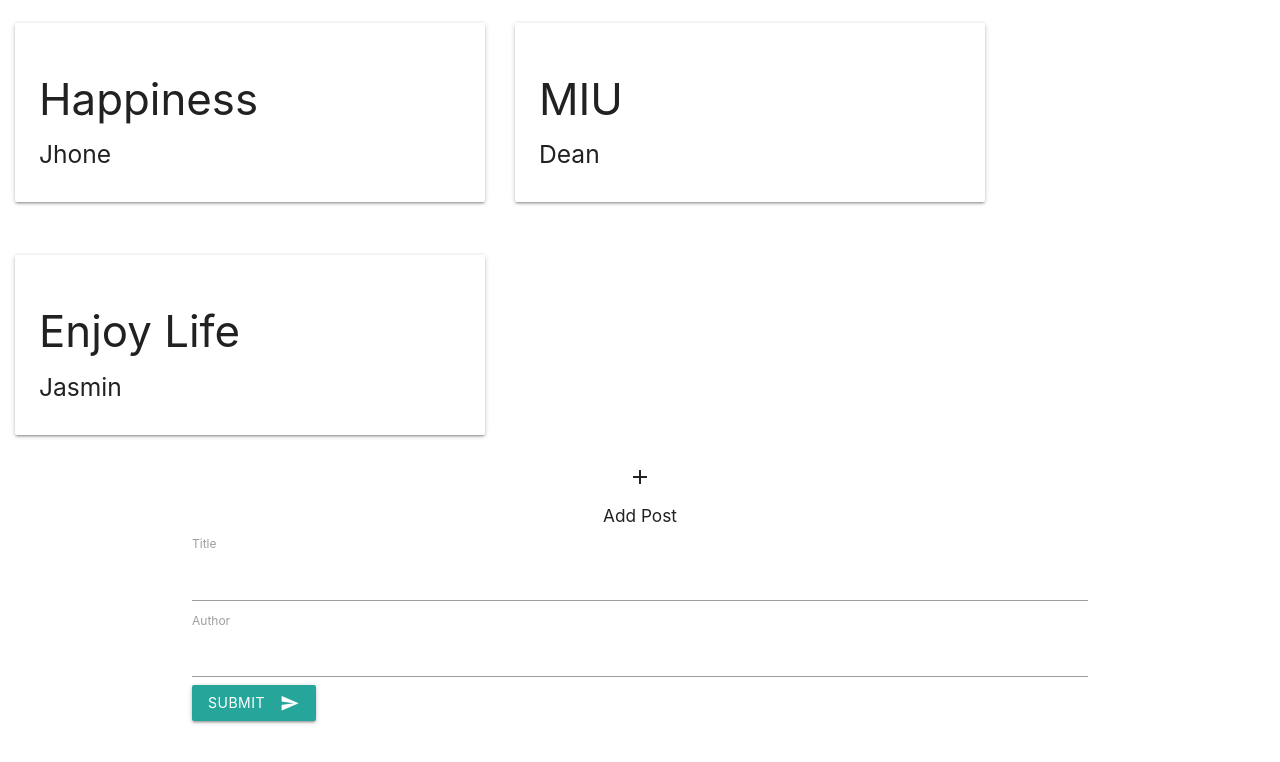
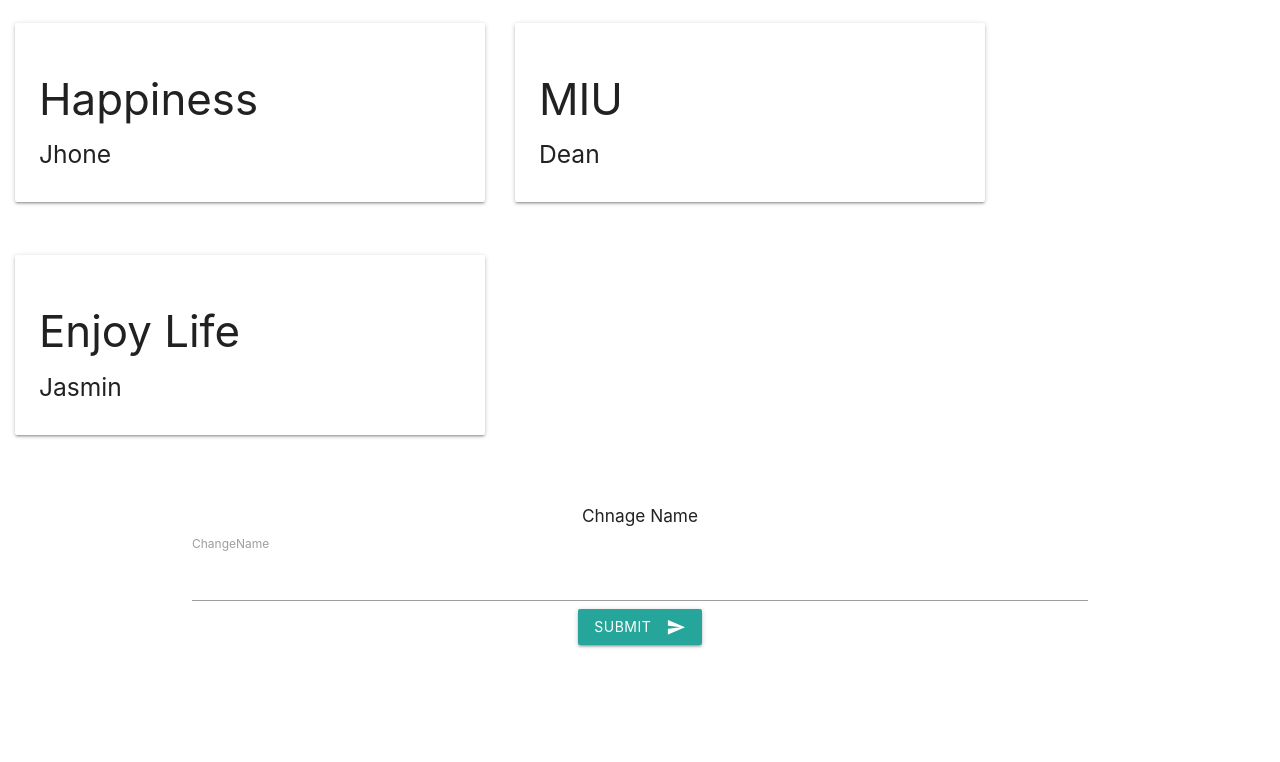
Before and after one commit to YemaneHadis/waa-front-end, a React (Create React App) app: page / in a window 1280 px wide. Shown: the top 762 px of the page. Built offline with nearby package versions, Linux system fonts and the light colour scheme.

Commit message:
Lab 7 Completed

```diff
--- /dev/null
+++ b/src/Dashbored/ChangeTitle.js
@@ -0,0 +1,42 @@
+import { React, useRef } from "react";
+
+
+
+export default function ChangeTitle(props) {
+  const newProductForm = useRef();
+
+  const changeNameClicked = () => {
+    const form = newProductForm.current;
+    const data = {
+      title: form["changename"].value,
+
+
+    };
+    // console.log(props)
+    props.changeTitle(data.title)
+  };
+  return (
+    <div className="container">
+      <form ref={newProductForm}>
+        <div className="center">
+          <i className="material-icons md-48">change</i>
+          <h6 className="center"> Chnage Name </h6>
+        </div>
+
+        <label>ChangeName</label>
+        <input type="text" label={"changename"} name={"changename"} />
+      </form>
+
+      <div className="center">
+        <button
+          className="btn waves-effect waves-light "
+          onClick={changeNameClicked}
+          name="action"
+        >
+          Submit
+          <i class="material-icons right">send</i>
+        </button>
+      </div>
+    </div>
+  );
+}
--- a/src/Dashbored/Dashbored.js
+++ b/src/Dashbored/Dashbored.js
@@ -1,54 +1,36 @@
-import {React,Component} from 'react'
-import Posts from './Posts';
+import { React, useState } from "react";
+import Posts from "./Posts";
 
 import "materialize-css/dist/css/materialize.min.css";
-import NewPost from './NewPost';
+
+import ChangeTitle from "./ChangeTitle";
+import PostDetail from "./PostDetail";
+
+export default function Dashbored() {
+  const changeTitle = (title) => {
+    let newPost = post.slice();
+    newPost[0].title = title;
+    setPost(newPost);
+  };
+
+  const changeActivePost = (post) =>{
+    setActivePost(post);
+    console.log(post.title)
+    console.log("Abrjha");
+  }
 
 
-
-
-export default class Dashbored extends Component {
-    constructor(){
-        super()
-        this.state={
-            posts :  [
-                { id: 111, title: "Happiness", author: "Jhone" },
-                { id: 112, title: "MIU", author: "Dean" },
-                { id: 113, title: "Enjoy Life", author: "Jasmin" }
-            ]
-        }
-    }
-  render() {
-    return (
-     <>
-        <Posts  post={this.state.posts} />
-        <NewPost/>
-     </>
-    )
-  }
+  const [post, setPost] = useState([
+    { id: 111, title: "Happiness", author: "Jhone" },
+    { id: 112, title: "MIU", author: "Dean" },
+    { id: 113, title: "Enjoy Life", author: "Jasmin" },
+  ]);
+  const [activePost, setActivePost] = useState(null);
+  return (
+    <>
+      <Posts post={post} changeActivePost={changeActivePost}/>
+      <ChangeTitle changeTitle={changeTitle} />
+      <PostDetail  post={activePost}/>
+    </>
+  );
 }
-
-
-
-// export default function Dashbored() {
-
-//     const [post, setPost] = useState(
-        // [
-        //     { id: 111, title: "Happiness", author: "Jhone" },
-        //     { id: 112, title: "MIU", author: "Dean" },
-        //     { id: 113, title: "Enjoy Life", author: "Jasmin" }
-        // ]
-//     );
-//   return (
-//     /*
-//         RENDER
-//             POSTS
-//             FORM
-//             POST DERAILS
-//     */
-//    <>
-//    <Posts posts={post} />
-//    </>
-
-//   )
-// }
--- a/src/Dashbored/NewPost.js
+++ /dev/null
@@ -1,38 +0,0 @@
-import { React, useRef } from "react";
-
-export default function NewPost() {
-  const newProductForm = useRef();
-
-  const addButtonClicked = () => {
-    const form = newProductForm.current;
-    const data = {
-      name: form["name"].value,
-      price: form["price"].value,
-    };
-  };
-  return (
-    <div className="NewPost container">
-      <form ref={newProductForm}>
-
-
-          <div className="center">
-            <i class="material-icons md-48">add</i>
-            <h6 className="center"> Add Post </h6>
-          </div>
-
-
-        <label>Title</label>
-        <input type="text" label={"name"} name={"name"} />
-
-        <label>Author</label>
-        <input type="text" label={"price"} name={"price"} />
-      </form>
-
-
-      <button class="btn waves-effect waves-light" onClick={addButtonClicked}  name="action">
-        Submit
-        <i class="material-icons right">send</i>
-      </button>
-    </div>
-  );
-}
--- a/src/Dashbored/Post.js
+++ b/src/Dashbored/Post.js
@@ -1,15 +1,20 @@
 import React from "react";
+import './post.css'
 
 
-import './post.css'
-export default function Post(probs) {
+export default function Post(props) {
+  // console.log(props.post)
+  // const [post,onClick] = {props}
+
+  const changeActivePost = (post) =>console.log(post)
+
   return (
-    <div className="post">
-        <div class="col s12  m5">
-          <div class="card-panel  ">
-            <div><h3>{probs.post.title}</h3></div>
-            <div><h5>{probs.post.author}</h5></div>
-   </div>
+    <div className="post" onClick={()=>props.clickHandler(props.post)}>
+        <div className="col s12 m5">
+          <div className="card-panel  ">
+            <div><h3>{props.post.title}</h3></div>
+            <div><h5>{props.post.author}</h5></div>
+     </div>
         </div>
       </div>
   );
--- a/src/Dashbored/PostDetail.js
+++ b/src/Dashbored/PostDetail.js
@@ -1,7 +1,22 @@
-// import React from 'react'
+import React from "react";
 
-// export default function PostDetail() {
-//   return (
-//     <div>PostDetail</div>
-//   )
-// }
+export default function PostDetail(props) {
+  return (
+    <>
+      {props.post != null && (
+        <div className="post" >
+          <div className="col s12 m5">
+            <div className="card-panel  ">
+              <div>
+                <h3>{props.post.title}</h3>
+              </div>
+              <div>
+                <h5>{props.post.author}</h5>
+              </div>
+            </div>
+          </div>
+        </div>
+      )}
+    </>
+  );
+}
--- a/src/Dashbored/Posts.js
+++ b/src/Dashbored/Posts.js
@@ -1,32 +1,20 @@
-// import React from 'react'
-// import Post from './Post'
-
-// export default function Posts(probs) {
-//   const posts =  probs.posts.map(post => {
-//     return <Post
-//       id={post.id}
-//       title={post.title}
-//       author= {post.author}
-//     />
-//   })
-//   return (
-//       posts
-//   )
-// }
 
 import React, { Component } from 'react'
 import Post from './Post'
 
-export default class Posts extends Component {
-  render() {
-   const postList = this.props.post.map(post =>{
+
+
+
+export default function Posts(props) {
+
+  const postList = props.post.map(post =>{
     return <Post
         post  = {post}
+        clickHandler = {props.changeActivePost}
+
     />
    })
-    return postList;
 
-      // <div>Posts</div>
+   return postList
 
-  }
 }
```
